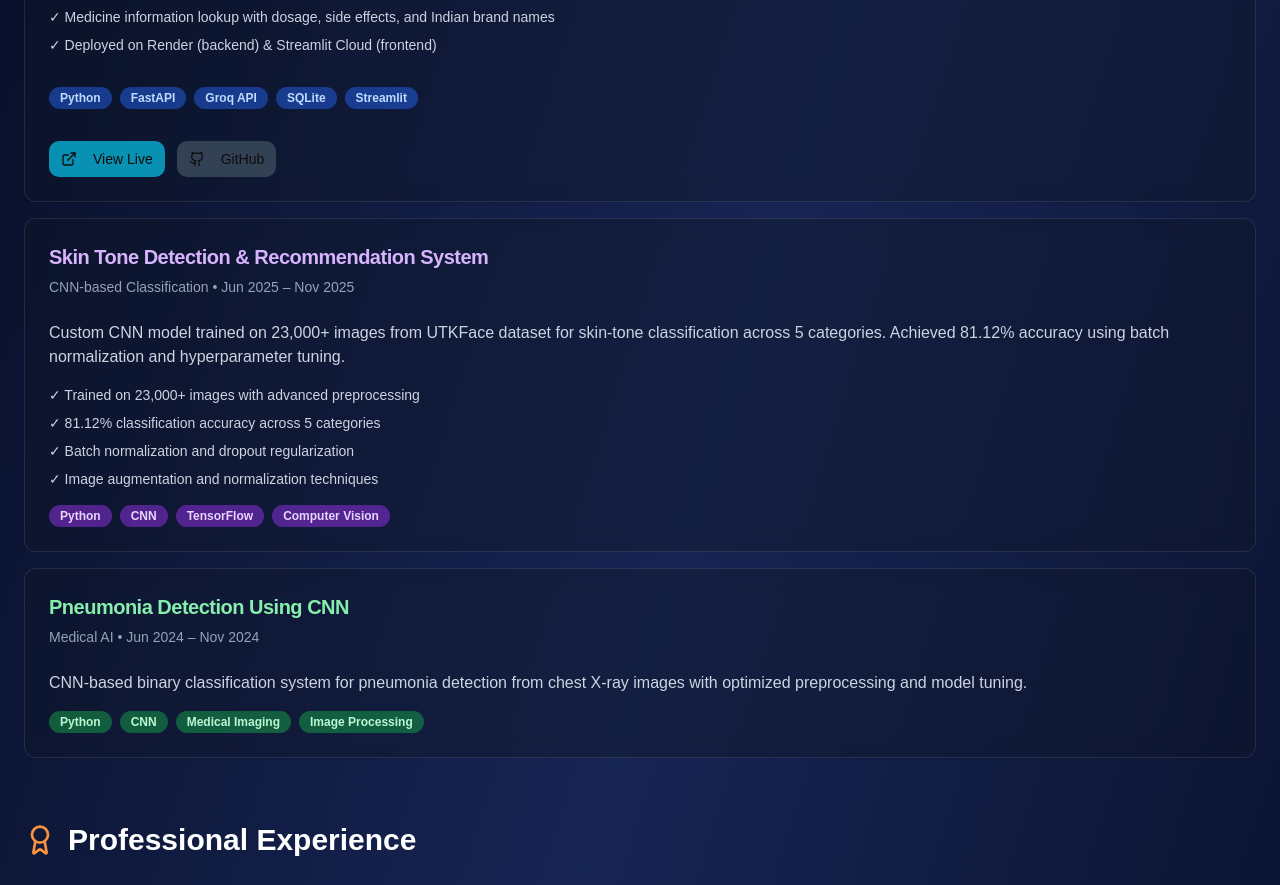
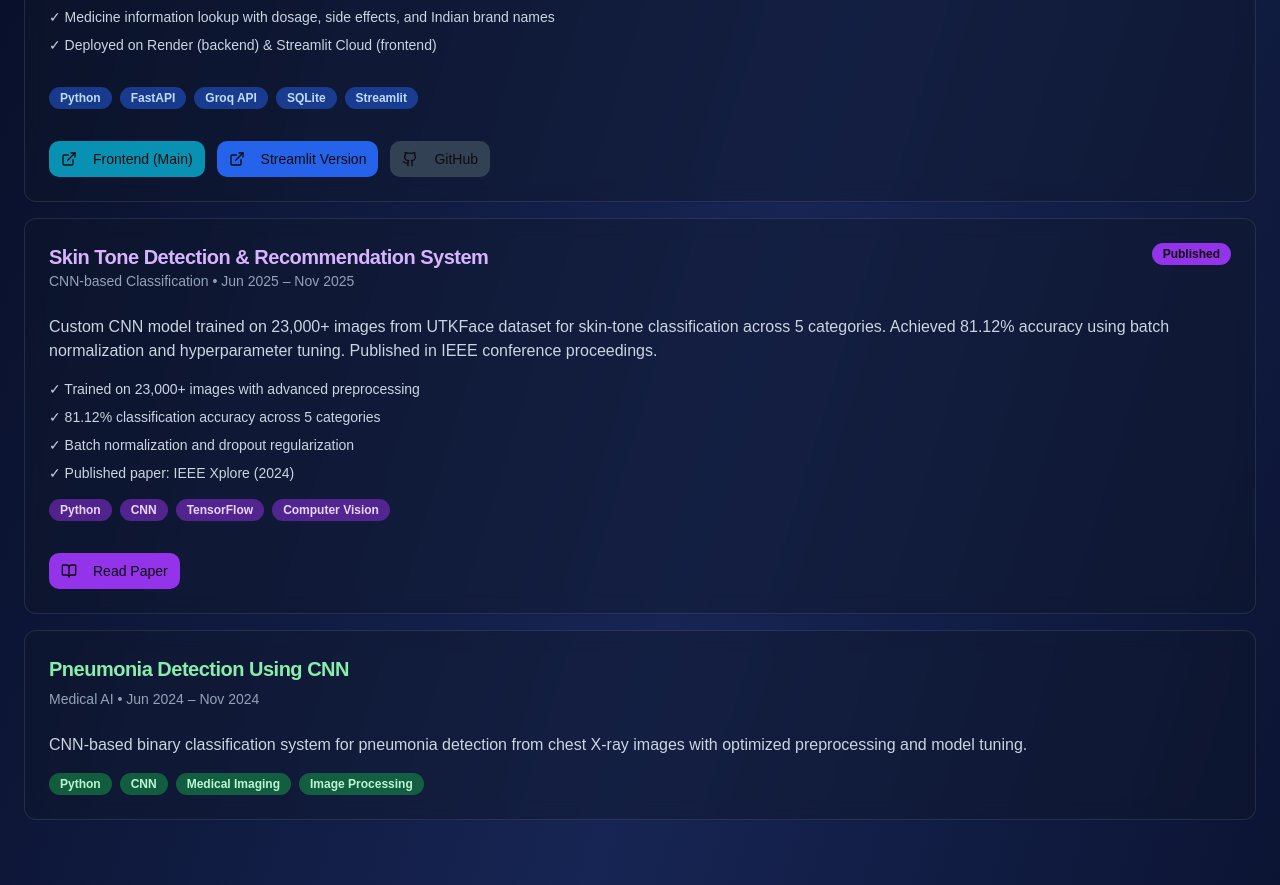
Before and after one commit to Saif-Sayyad13/Portfolio, a Next.js app: page / in a window 1280 px wide. Shown: the part 1380-2265 px from the top of the page. Built offline with nearby package versions, Linux system fonts and the light colour scheme.

Commit message:
Add new files

```diff
--- a/app/globals.css
+++ b/app/globals.css
@@ -151,3 +151,54 @@ body {
   border-color: rgba(59, 130, 246, 0.5);
   box-shadow: 0 20px 25px -5px rgba(59, 130, 246, 0.1);
 }
+
+@keyframes pulse-glow {
+  0%, 100% {
+    box-shadow: 0 0 20px rgba(59, 130, 246, 0.3), inset 0 0 20px rgba(59, 130, 246, 0.1);
+  }
+  50% {
+    box-shadow: 0 0 40px rgba(59, 130, 246, 0.6), inset 0 0 20px rgba(59, 130, 246, 0.2);
+  }
+}
+
+@keyframes float {
+  0%, 100% {
+    transform: translateY(0px);
+  }
+  50% {
+    transform: translateY(-10px);
+  }
+}
+
+@keyframes shimmer {
+  0% {
+    background-position: -1000px 0;
+  }
+  100% {
+    background-position: 1000px 0;
+  }
+}
+
+@keyframes rotate-border {
+  0% {
+    border-color: rgba(59, 130, 246, 0.3);
+  }
+  50% {
+    border-color: rgba(6, 182, 212, 0.6);
+  }
+  100% {
+    border-color: rgba(59, 130, 246, 0.3);
+  }
+}
+
+.animate-pulse-glow {
+  animation: pulse-glow 2s ease-in-out infinite;
+}
+
+.animate-float {
+  animation: float 3s ease-in-out infinite;
+}
+
+.animate-rotate-border {
+  animation: rotate-border 3s ease-in-out infinite;
+}
--- a/app/page.tsx
+++ b/app/page.tsx
@@ -278,14 +278,20 @@ export default function Portfolio() {
                   <Badge className="bg-blue-600/50 text-blue-200">SQLite</Badge>
                   <Badge className="bg-blue-600/50 text-blue-200">Streamlit</Badge>
                 </div>
-                <div className="flex gap-3 pt-4">
-                  <Button size="sm" className="bg-cyan-600 hover:bg-cyan-700" asChild>
-                    <a href="https://healthbridgeai.streamlit.app" target="_blank" rel="noopener noreferrer">
+                <div className="flex gap-3 pt-4 flex-wrap">
+                  <Button size="sm" className="bg-cyan-600 hover:bg-cyan-700 transition-all hover:shadow-lg hover:shadow-cyan-500/50" asChild>
+                    <a href="https://healthbridgeaii.netlify.app" target="_blank" rel="noopener noreferrer">
                       <ExternalLink className="w-4 h-4 mr-2" />
-                      View Live
+                      Frontend (Main)
                     </a>
                   </Button>
-                  <Button size="sm" className="bg-slate-700 hover:bg-slate-600" asChild>
+                  <Button size="sm" className="bg-blue-600 hover:bg-blue-700 transition-all hover:shadow-lg hover:shadow-blue-500/50" asChild>
+                    <a href="https://healthbridgeaiai.streamlit.app" target="_blank" rel="noopener noreferrer">
+                      <ExternalLink className="w-4 h-4 mr-2" />
+                      Streamlit Version
+                    </a>
+                  </Button>
+                  <Button size="sm" className="bg-slate-700 hover:bg-slate-600 transition-all" asChild>
                     <a href="https://github.com/AmanSayyad13/Health-Bridge-AI" target="_blank" rel="noopener noreferrer">
                       <Github className="w-4 h-4 mr-2" />
                       GitHub
@@ -298,24 +304,37 @@ export default function Portfolio() {
             {/* Skin Tone Detection */}
             <Card className="glass-effect card-hover border-purple-500/30 bg-purple-950/20">
               <CardHeader>
-                <CardTitle className="text-xl text-purple-300">Skin Tone Detection & Recommendation System</CardTitle>
-                <CardDescription className="text-slate-400">CNN-based Classification • Jun 2025 – Nov 2025</CardDescription>
+                <div className="flex items-start justify-between gap-4 flex-wrap">
+                  <div>
+                    <CardTitle className="text-xl text-purple-300">Skin Tone Detection & Recommendation System</CardTitle>
+                    <CardDescription className="text-slate-400">CNN-based Classification • Jun 2025 – Nov 2025</CardDescription>
+                  </div>
+                  <Badge className="bg-purple-600 whitespace-nowrap">Published</Badge>
+                </div>
               </CardHeader>
               <CardContent className="space-y-4">
                 <p className="text-slate-300">
-                  Custom CNN model trained on 23,000+ images from UTKFace dataset for skin-tone classification across 5 categories. Achieved 81.12% accuracy using batch normalization and hyperparameter tuning.
+                  Custom CNN model trained on 23,000+ images from UTKFace dataset for skin-tone classification across 5 categories. Achieved 81.12% accuracy using batch normalization and hyperparameter tuning. Published in IEEE conference proceedings.
                 </p>
                 <ul className="space-y-2 text-slate-300 text-sm">
                   <li>✓ Trained on 23,000+ images with advanced preprocessing</li>
                   <li>✓ 81.12% classification accuracy across 5 categories</li>
                   <li>✓ Batch normalization and dropout regularization</li>
-                  <li>✓ Image augmentation and normalization techniques</li>
+                  <li>✓ Published paper: IEEE Xplore (2024)</li>
                 </ul>
                 <div className="flex gap-2 flex-wrap">
                   <Badge className="bg-purple-600/50 text-purple-200">Python</Badge>
                   <Badge className="bg-purple-600/50 text-purple-200">CNN</Badge>
                   <Badge className="bg-purple-600/50 text-purple-200">TensorFlow</Badge>
                   <Badge className="bg-purple-600/50 text-purple-200">Computer Vision</Badge>
+                </div>
+                <div className="flex gap-3 pt-4">
+                  <Button size="sm" className="bg-purple-600 hover:bg-purple-700 transition-all hover:shadow-lg hover:shadow-purple-500/50" asChild>
+                    <a href="https://ieeexplore.ieee.org/document/11377529" target="_blank" rel="noopener noreferrer">
+                      <BookOpen className="w-4 h-4 mr-2" />
+                      Read Paper
+                    </a>
+                  </Button>
                 </div>
               </CardContent>
             </Card>
```
